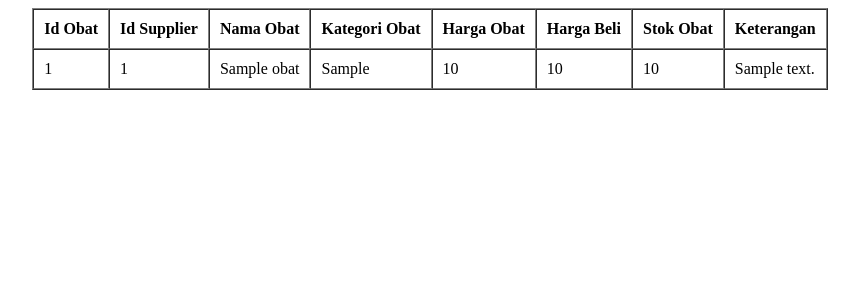
After one commit to ekabudi1/Apotek, a PHP site: page /view_obat.php in a window 1280 px wide. The commit adds this page. Shown: the top 300 px of the page, without its empty margins (210-1069 px from the left). Run offline with PHP 8.4, Linux system fonts and the light colour scheme; tables that the repository leaves empty or names only in its code hold one stand-in row (values such as "Sample post").

Commit message:
penambahan 1 file dan perbaikan line code

```diff
--- a/index.php
+++ b/index.php
@@ -82,7 +82,7 @@
                                 $data = mysqli_query($koneksi, $query);
                                 while($baris = mysqli_fetch_assoc($data)){
                                 ?>
-                                <option value="<?= $baris['id_supplier']; ?>"><?= $baris['perusahaan']; ?></option>
+                                <option value="<?= $baris['idsupplier']; ?>"><?= $baris['perusahaan']; ?></option>
                                 <?php
 
                                 };
@@ -128,7 +128,7 @@
                 <tr>
                     <td></td>
                     <td>
-                        <input type="submit" value="Simpan Data Obat">
+                        <input type="submit" value="Simpan Data Obat" href="index.php">
                     </td>
                 </tr>
             </table>
--- a/koneksi.php
+++ b/koneksi.php
@@ -10,7 +10,7 @@
     if(!$koneksi){
         die ("Koneksi ke Database Gagal ".mysqli_connect_error());
     }
-    else{
-        echo "Koneksi Berhasil";
-    }
+    // else{
+    //     echo "Koneksi Berhasil";
+    // }
 ?>
--- /dev/null
+++ b/view_obat.php
@@ -0,0 +1,48 @@
+<?php
+include "koneksi.php";
+$query = mysqli_query($koneksi, "SELECT * FROM tb_obat ORDER BY idobat DESC");1
+ //ASCENDING mengurutkan dari kecil ke besar
+ //DESCENDING mengurutkan dari besar ke kecil
+    # code...
+?>
+<!DOCTYPE html>
+<html lang="en">
+<head>
+    <meta charset="UTF-8">
+    <meta name="viewport" content="width=device-width, initial-scale=1.0">
+    <title>Document</title>
+</head>
+<body>
+    <center>
+        <table border="1" cellpadding="10" cellspacing="0">
+            <tr>
+                <th>Id Obat</th>
+                <th>Id Supplier</th>
+                <th>Nama Obat</th>
+                <th>Kategori Obat</th>
+                <th>Harga Obat</th>
+                <th>Harga Beli</th>
+                <th>Stok Obat</th>
+                <th>Keterangan</th>
+            </tr>
+            <?php
+                while ($baris = mysqli_fetch_assoc($query)) {
+            ?>
+                <tr>
+                    <td><?= $baris['idobat']; ?></td>
+                    <td><?= $baris['idsupplier']; ?></td>
+                    <td><?= $baris['namaobat']; ?></td>
+                    <td><?= $baris['kategoriobat']; ?></td>
+                    <td><?= $baris['hargajual']; ?></td>
+                    <td><?= $baris['hargabeli']; ?></td>
+                    <td><?= $baris['stok_obat']; ?></td>
+                    <td><?= $baris['keterangan']; ?></td>
+                </tr>
+            <?php
+                }
+            ?>
+        </table>
+    </center>
+
+</body>
+</html>
```
